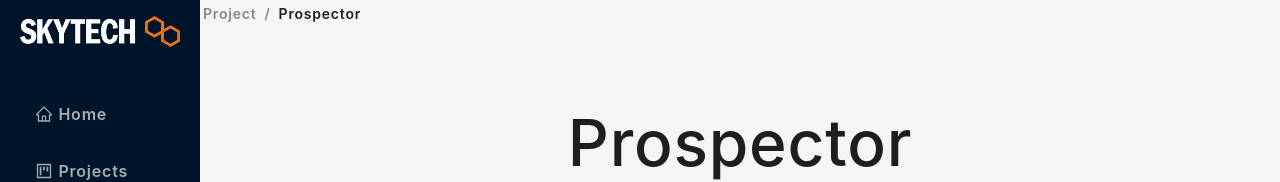
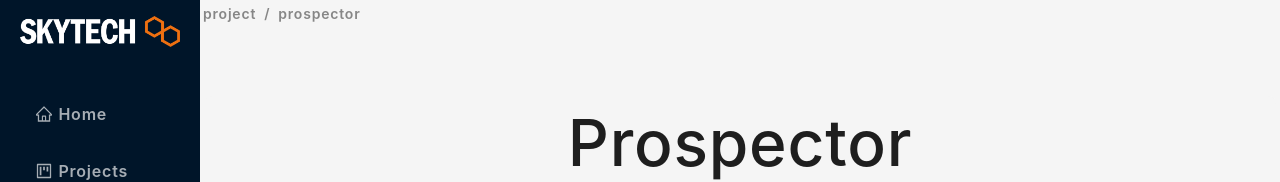
Before and after one commit to MrKalleP/event-frontend, a React (Vite) app: page /project/Prospector in a window 1280 px wide. Shown: the top 182 px of the page. Built offline with nearby package versions, Linux system fonts and the light colour scheme.

Commit message:
fixed linked from breadcrums and make it to lowercase

```diff
--- a/src/components/homepage/MainLayout.tsx
+++ b/src/components/homepage/MainLayout.tsx
@@ -45,7 +45,11 @@ const MainLayout = () => {
                 <Content >
                     <Breadcrumb style={{ margin: "3px" }}>
                         {breadcrumbItems.map((item) => (
-                            <Breadcrumb.Item key={item.key}>{item.label}</Breadcrumb.Item>
+                            <Breadcrumb.Item key={item.key} >
+                                <Link to="/project">
+                                    {item.label.toLowerCase()}
+                                </Link>
+                            </Breadcrumb.Item>
                         ))}
                     </Breadcrumb>
                     <div
--- a/src/components/projects/SingleProjectPage.tsx
+++ b/src/components/projects/SingleProjectPage.tsx
@@ -1,5 +1,5 @@
-import { Table, Row, Col, Tag } from "antd";
-import { useParams } from "react-router-dom";
+import { Table, Row, Col, Tag, Breadcrumb } from "antd";
+import { Link, useParams } from "react-router-dom";
 import formatDate from "../../utils/DateFunction";
 import DescriptionProject from "./DescriptionProject";
 import test_data from "../../utils/testdata.json";
@@ -103,6 +103,7 @@ const SingleProjectPage = () => {
             </Row>
 
             <LogDetailsModal log={selectedLog} isOpen={isModalOpen} onClose={handleModalClose} />
+
         </>
     );
 };
--- a/src/index.css
+++ b/src/index.css
@@ -57,3 +57,8 @@ strong {
 .ant-table-tbody>tr {
   cursor: pointer;
 }
+
+
+.ant-breadcrumb a {
+  text-transform: lowercase;
+}
```
